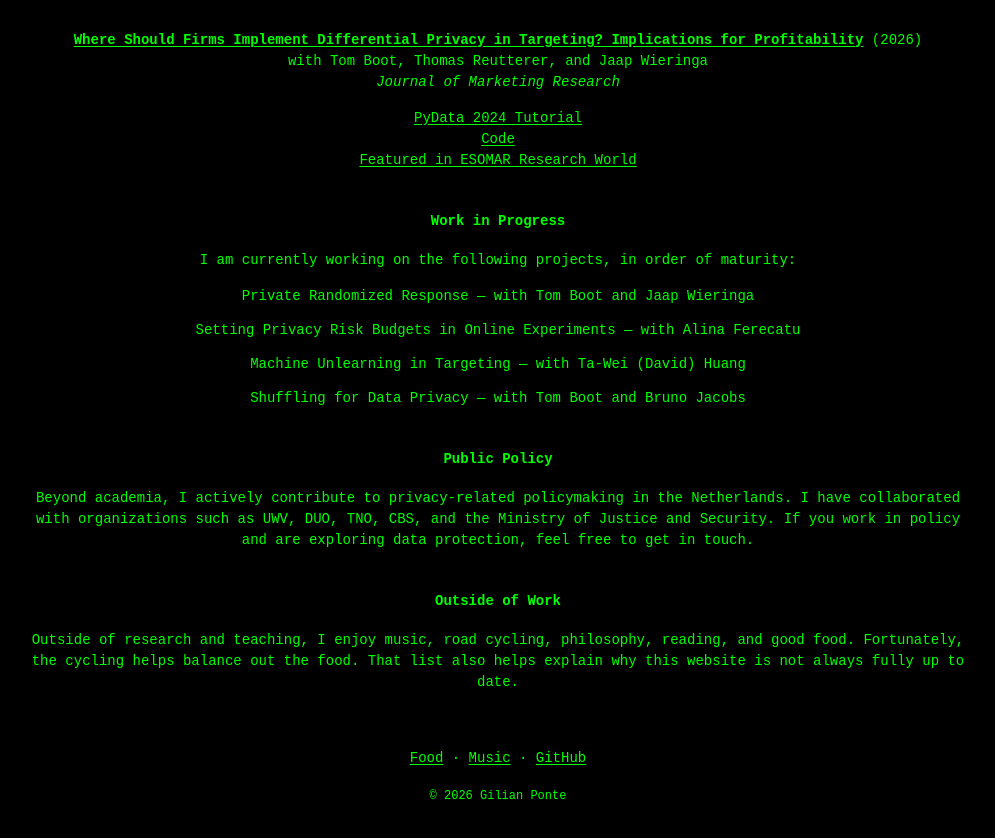
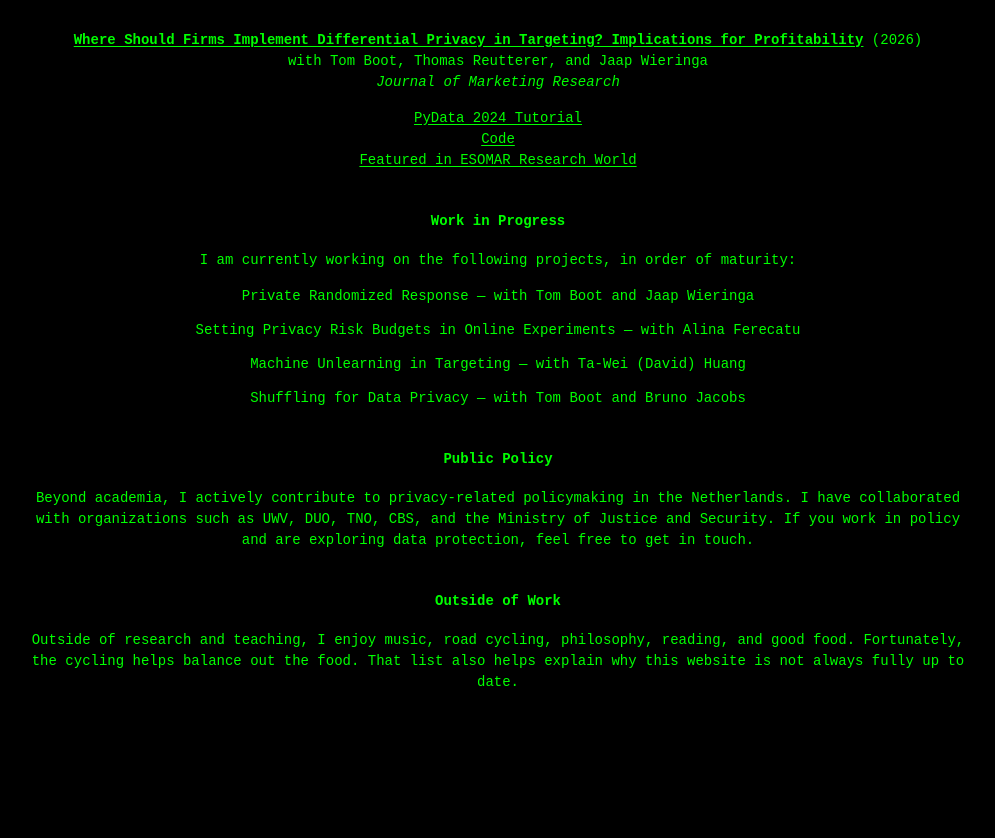
Before and after one commit to GilianPonte/gilianponte.github.io, a Jekyll site: the page index.html, which Jekyll copies as it is, in a window 1280 px wide and 900 px high, scrolled down 1108 px. Shown: the top 838 px of the window, without its empty margins (142-1137 px from the left). Built offline with Jekyll 4.4.1, drawn with Linux system fonts in a browser that asks for light colours.

Commit message:
Update index.html

```diff
--- a/index.html
+++ b/index.html
@@ -12,4 +12,4 @@
 <section id="progress"><h2>Work in Progress</h2><p>I am currently working on the following projects, in order of maturity:</p><ul><li>Private Randomized Response — with Tom Boot and Jaap Wieringa</li><li>Setting Privacy Risk Budgets in Online Experiments — with Alina Ferecatu</li><li>Machine Unlearning in Targeting — with Ta-Wei (David) Huang</li><li>Shuffling for Data Privacy — with Tom Boot and Bruno Jacobs</li></ul></section>
 <section id="policy"><h2>Public Policy</h2><p>Beyond academia, I actively contribute to privacy-related policymaking in the Netherlands. I have collaborated with organizations such as UWV, DUO, TNO, CBS, and the Ministry of Justice and Security. If you work in policy and are exploring data protection, feel free to get in touch.</p></section>
 <section id="outside"><h2>Outside of Work</h2><p>Outside of research and teaching, I enjoy music, road cycling, philosophy, reading, and good food. Fortunately, the cycling helps balance out the food. That list also helps explain why this website is not always fully up to date.</p></section>
-<footer><a href="/food/">Food</a> · <a href="/music/">Music</a> · <a href="https://github.com/GilianPonte">GitHub</a><p>© 2026 Gilian Ponte</p></footer></main></body></html>
+<footer></footer></main></body></html>
```
